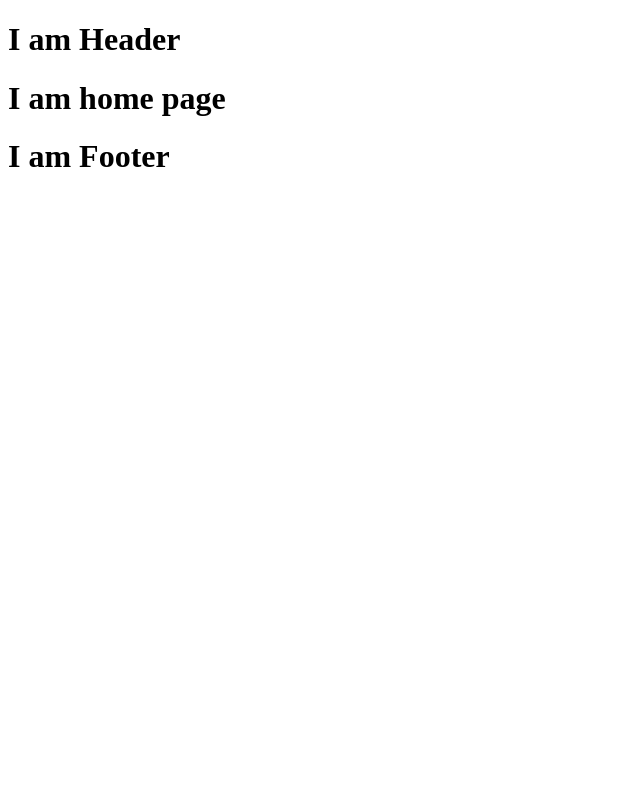
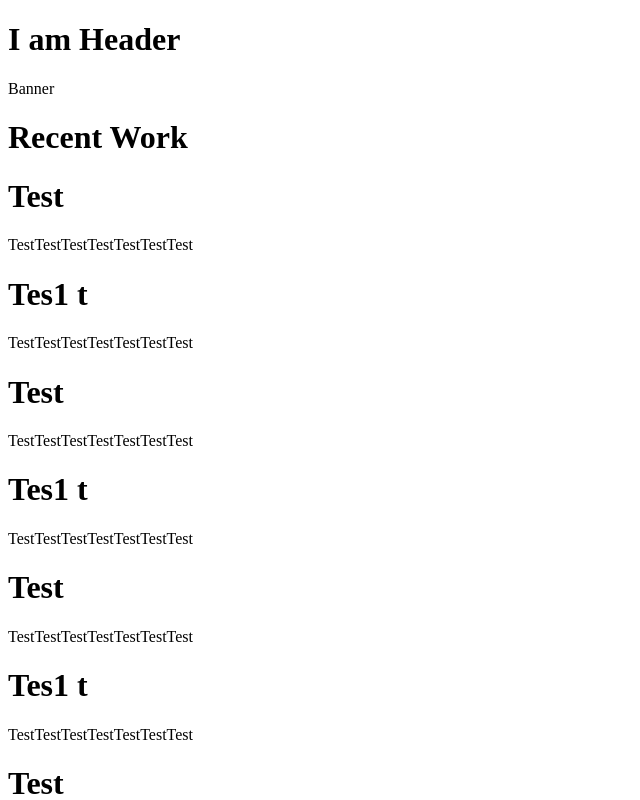
Before and after one commit to Shubhras/portfolio-react, a React (Create React App) app: page / in a window 1280 px wide. Shown: the top 800 px of the page, without its empty margins (0-640 px from the left). Built offline with nearby package versions, Linux system fonts and the light colour scheme.

Commit message:
Initial setup done

```diff
--- a/src/App.css
+++ /dev/null
@@ -1,38 +0,0 @@
-.App {
-  text-align: center;
-}
-
-.App-logo {
-  height: 40vmin;
-  pointer-events: none;
-}
-
-@media (prefers-reduced-motion: no-preference) {
-  .App-logo {
-    animation: App-logo-spin infinite 20s linear;
-  }
-}
-
-.App-header {
-  background-color: #282c34;
-  min-height: 100vh;
-  display: flex;
-  flex-direction: column;
-  align-items: center;
-  justify-content: center;
-  font-size: calc(10px + 2vmin);
-  color: white;
-}
-
-.App-link {
-  color: #61dafb;
-}
-
-@keyframes App-logo-spin {
-  from {
-    transform: rotate(0deg);
-  }
-  to {
-    transform: rotate(360deg);
-  }
-}
--- a/src/App.js
+++ b/src/App.js
@@ -1,4 +1,3 @@
-import './App.css';
 import Layout from './pages/Layout';
 import Home from "./pages/Home";
 import Contact from "./pages/Contact";
--- /dev/null
+++ b/src/components/RecentProjects/ProjectCard.js
@@ -0,0 +1,10 @@
+import React from "react";
+const ProjectCard = ({item}) => {
+  return (<>
+    <div>
+      <h1>{item.title}</h1>
+      <p>{item.description}</p>
+    </div>
+    </>);
+}
+export default ProjectCard;
--- /dev/null
+++ b/src/components/RecentProjects/index.js
@@ -0,0 +1,53 @@
+import React from "react";
+import ProjectCard from "./ProjectCard";
+const RecentProjects = () => {
+  const categoryList = [
+    {
+      title: 'Test',
+      description: 'TestTestTestTestTestTestTest',
+      url: ''
+    },
+    {
+      title: 'Tes1 t',
+      description: 'TestTestTestTestTestTestTest',
+      url: ''
+    },
+    {
+      title: 'Test',
+      description: 'TestTestTestTestTestTestTest',
+      url: ''
+    },
+    {
+      title: 'Tes1 t',
+      description: 'TestTestTestTestTestTestTest',
+      url: ''
+    },
+    {
+      title: 'Test',
+      description: 'TestTestTestTestTestTestTest',
+      url: ''
+    },
+    {
+      title: 'Tes1 t',
+      description: 'TestTestTestTestTestTestTest',
+      url: ''
+    },
+    {
+      title: 'Test',
+      description: 'TestTestTestTestTestTestTest',
+      url: ''
+    },
+    {
+      title: 'Tes1 t',
+      description: 'TestTestTestTestTestTestTest',
+      url: ''
+    }
+  ];
+  return (<>
+    <h1>Recent Work</h1>
+    {categoryList.map((item, index) => {
+      return <ProjectCard item={item}/>;
+    })}
+  </>);
+}
+export default RecentProjects;
--- /dev/null
+++ b/src/pages/Home/Banner.js
@@ -0,0 +1,7 @@
+import React from "react";
+const Banner = () => {
+  return (<>
+    Banner
+    </>);
+}
+export default Banner;
--- a/src/pages/Home/index.js
+++ b/src/pages/Home/index.js
@@ -1,7 +1,11 @@
 import React from 'react';
+import Banner from "./Banner";
+import RecentProjects from "../../components/RecentProjects";
 
 const Home = () => {
   return(<>
+    <Banner />
+    <RecentProjects />
     <h1>I am home page</h1>
   </>);
 }
```
